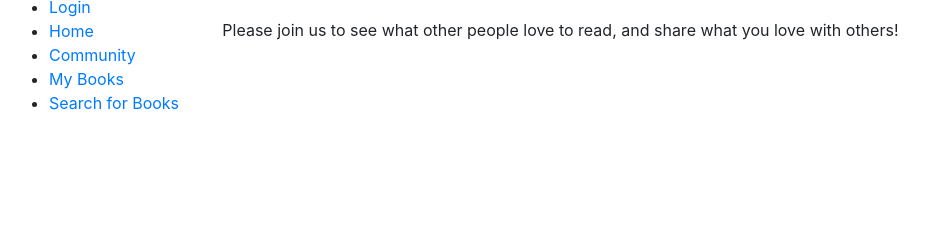
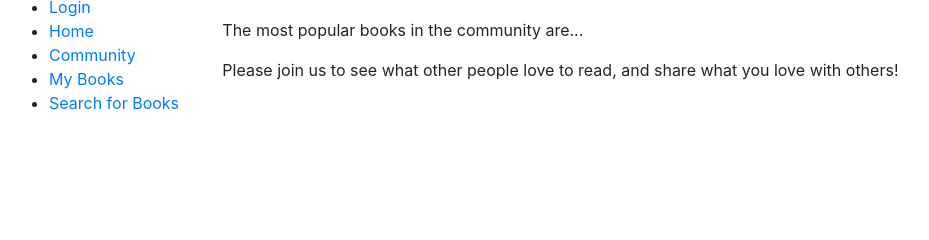
Before and after one commit to timwalsh300/heluhelu, a Django app: template djangoproject/backend/templates/index.html in a window 1280 px wide. Shown: the part 118-358 px from the top of the page, without its empty margins (6-935 px from the left). Run offline with Django 3.2, Linux system fonts and the light colour scheme; the template is opened without the code that fills it, so the values that code supplies are empty; some libraries are stand-ins or nearby versions.

Commit message:
added most popular books to the home page

```diff
--- a/djangoproject/backend/templates/index.html
+++ b/djangoproject/backend/templates/index.html
@@ -4,5 +4,13 @@
   <h1>heluhelu</h1>
   <p>Welcome to heluhelu, a website to organize and share your book collection.<p>
   <p>Our community consists of {{ num_users }} users with a collection of {{ num_books }} unique books.</p>
+  <p>The most popular books in the community are...</p>
+  <table>
+    <tr>
+      {% for book in most_popular %}
+      <td><img src="{{ book.image }}" width="100px"><br>{{ book.num_owners }} members own this book<br><a href="add-book/{{ book.goodreads_id }}">Add to my collection too</a></td>
+      {% endfor %}
+    </tr>
+  </table>
   <p>Please join us to see what other people love to read, and share what you love with others!</p>
 {% endblock %}
--- a/djangoproject/backend/views.py
+++ b/djangoproject/backend/views.py
@@ -13,8 +13,9 @@ from django.contrib.auth.decorators import login_required
 # Create your views here.
 def index(request):
     num_users = User.objects.all().count()
-    num_books = Book.objects.all().filter(num_owners__gt=0).count()
-    context = {'num_users': num_users, 'num_books': num_books,}
+    num_books = Book.objects.filter(num_owners__gt=0).count()
+    most_popular = Book.objects.order_by('num_owners').reverse()[:5]
+    context = {'num_users': num_users, 'num_books': num_books, 'most_popular': most_popular}
     return render(request, 'index.html', context)
 
 def create_account_view(request):
```
